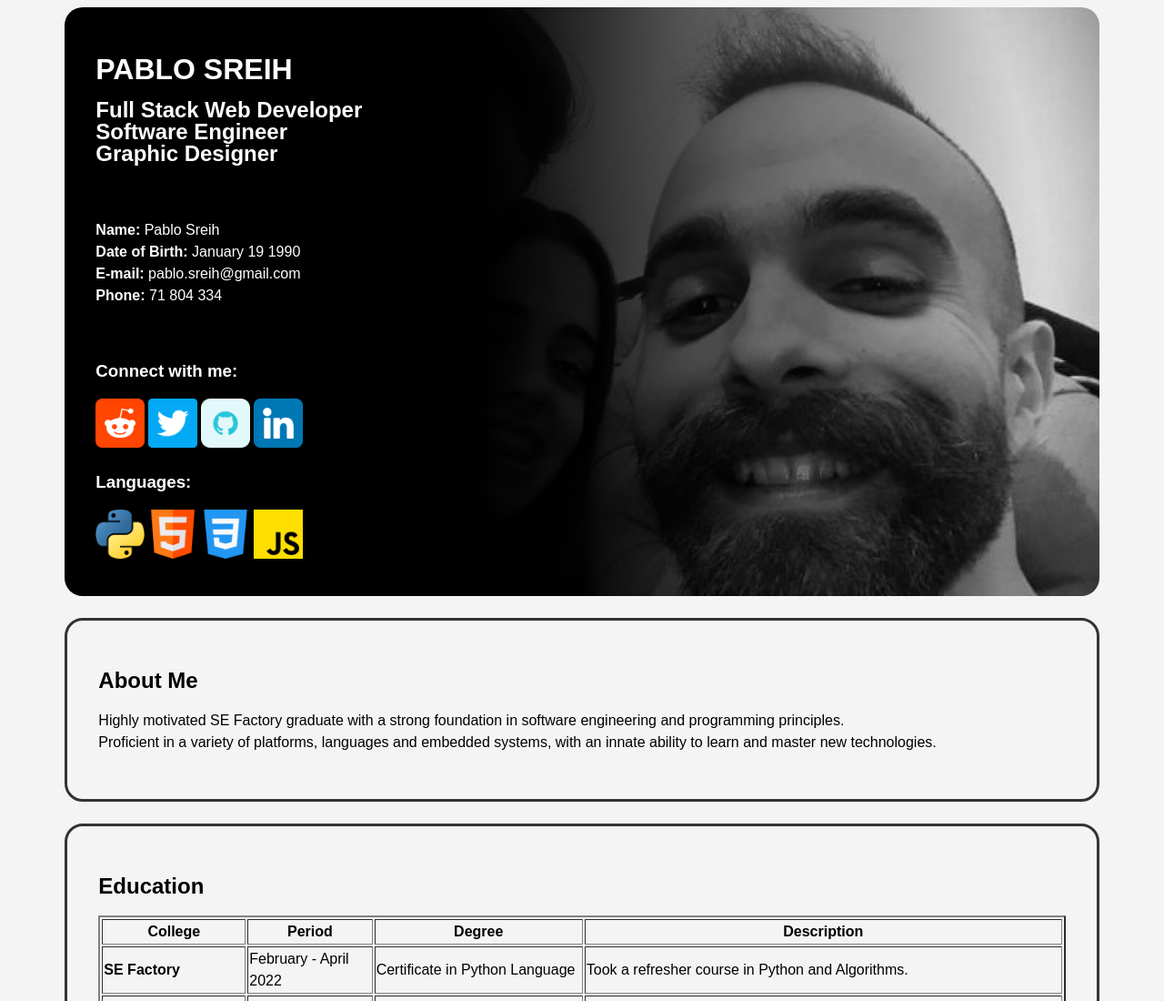
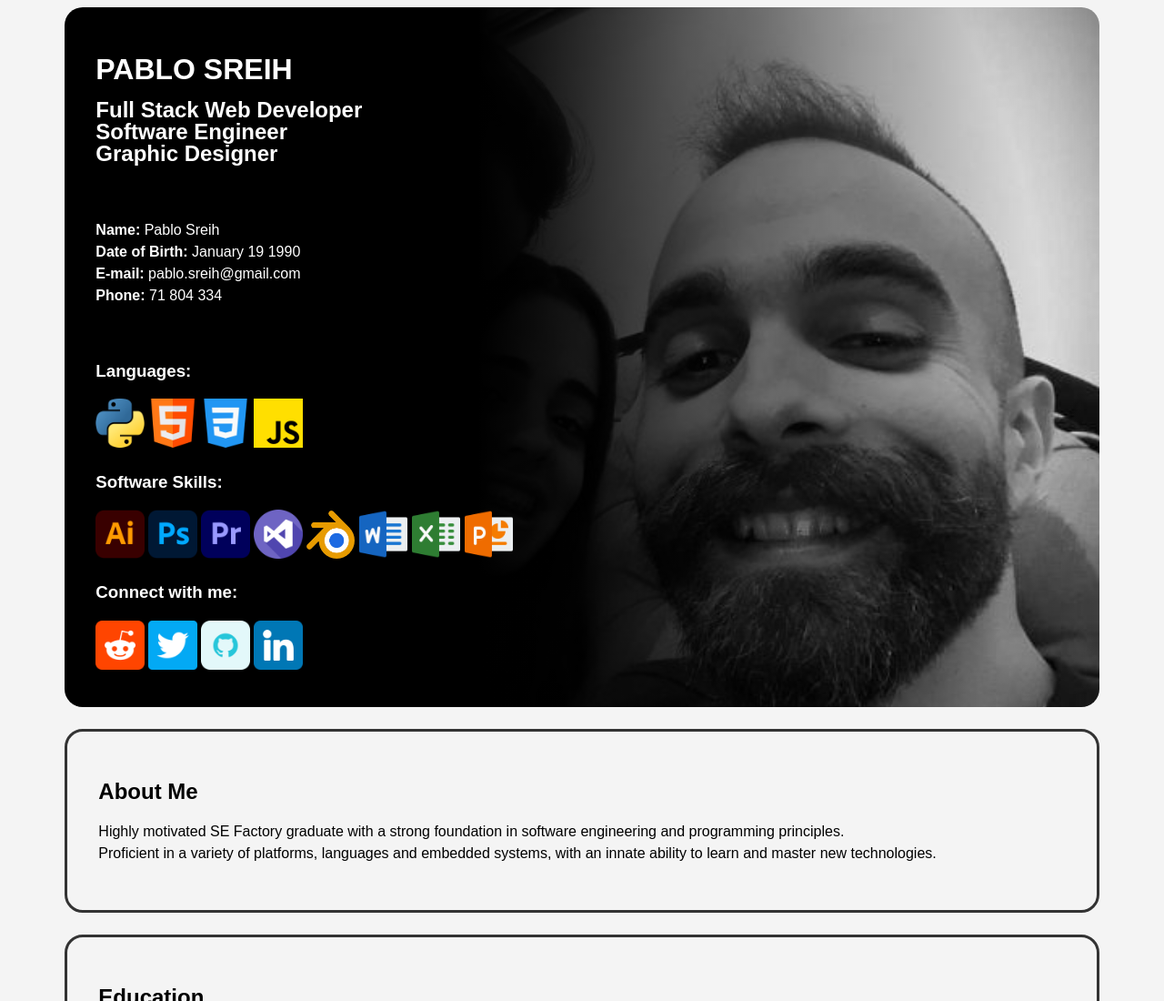
Before and after one commit to pablo-sreih/portfolio, a plain HTML site: page index.html in a window 1280 px wide. Shown: the top 1100 px of the page at 91% size. Drawn offline with Linux system fonts and the light colour scheme.

Commit message:
Added Icons to Skills

```diff
--- a/index.html
+++ b/index.html
@@ -9,8 +9,8 @@
     <body>
 
         <div class="container">
+
             <div class="box-1">
-                <!-- <img class="pp" src="assets/images/pp.jpg" width="200px" height="200px%"> -->
                 <h1> PABLO SREIH </h1>
                 <h2>Full Stack Web Developer<br/>Software Engineer<br/>Graphic Designer</h2>
                 <br/>
@@ -21,17 +21,28 @@
                     <b>Phone:</b> 71 804 334 <br/>
                 </p>
                 <br/>
-                <h3>Connect with me:</h3>
-                <a href="https://www.reddit.com/user/Pablo-s"><img src="assets/images/reddit_icon.png" height="5%" width="5%"></a>
-                <a href="https://twitter.com/pablosreih"><img src="assets/images/twitter_icon.png" height="5%" width="5%"></a>
-                <a href="https://github.com/pablo-sreih"><img src="assets/images/github_icon.png" height="5%" width="5%"></a>
-                <a href="https://www.linkedin.com/in/pablo-sreih-3ba3b823a/"><img src="assets/images/linkedin_icon.png" height="5%" width="5%"></a>
+
                 <h3>Languages:</h3>
                 <img src="assets/images/python_icon.png" width="5%">
                 <img src="assets/images/html_icon.png" width="5%">
                 <img src="assets/images/css_icon.png" width="5%">
                 <img src="assets/images/js_icon.png" width="5%">
 
+                <h3>Software Skills:</h3>
+                <img src="assets/images/illustrator_icon.png" width="5%">
+                <img src="assets/images/photoshop_icon.png" width="5%">
+                <img src="assets/images/premiere_icon.png" width="5%">
+                <img src="assets/images/vscode_icon.png" width="5%">
+                <img src="assets/images/blender_icon.png" width="5%">
+                <img src="assets/images/word_icon.png" width="5%">
+                <img src="assets/images/excel_icon.png" width="5%">
+                <img src="assets/images/powerpoint_icon.png" width="5%">
+
+                <h3>Connect with me:</h3>
+                <a href="https://www.reddit.com/user/Pablo-s"><img src="assets/images/reddit_icon.png" height="5%" width="5%"></a>
+                <a href="https://twitter.com/pablosreih"><img src="assets/images/twitter_icon.png" height="5%" width="5%"></a>
+                <a href="https://github.com/pablo-sreih"><img src="assets/images/github_icon.png" height="5%" width="5%"></a>
+                <a href="https://www.linkedin.com/in/pablo-sreih-3ba3b823a/"><img src="assets/images/linkedin_icon.png" height="5%" width="5%"></a>
             </div>
 
             <br/>
@@ -43,7 +54,9 @@
                         in a variety of platforms, languages and embedded systems, with an innate ability to learn and master new technologies.
                     </p>
             </div>
+
             <br/>
+
             <div class="border-1">
                 <h2>Education</h2>
                     <table border="2px">
@@ -77,6 +90,7 @@
             </div>
 
             <br/>
+
             <div class="border-1">
                 <h2>Work Experience</h2>
                     <table border="2px">
@@ -129,7 +143,9 @@
                         </tr>
                     </table>
             </div>
+
             <br/>
+
             <div class="flex-container">
                 <div class="flex-child">
                     <h2>Languages</h2>
@@ -153,7 +169,9 @@
                             <li>Outdoors</li>
                         </ul>
                 </div>
+
             </div>
+
         </div>
 
     </body>
```
Also changed, not shown: assets/images/blender_icon.png (added), assets/images/excel_icon.png (added), assets/images/illustrator_icon.png (added), assets/images/photoshop_icon.png (added), assets/images/powerpoint_icon.png (added), assets/images/premiere_icon.png (added), assets/images/vscode_icon.png (added), assets/images/word_icon.png (added).
